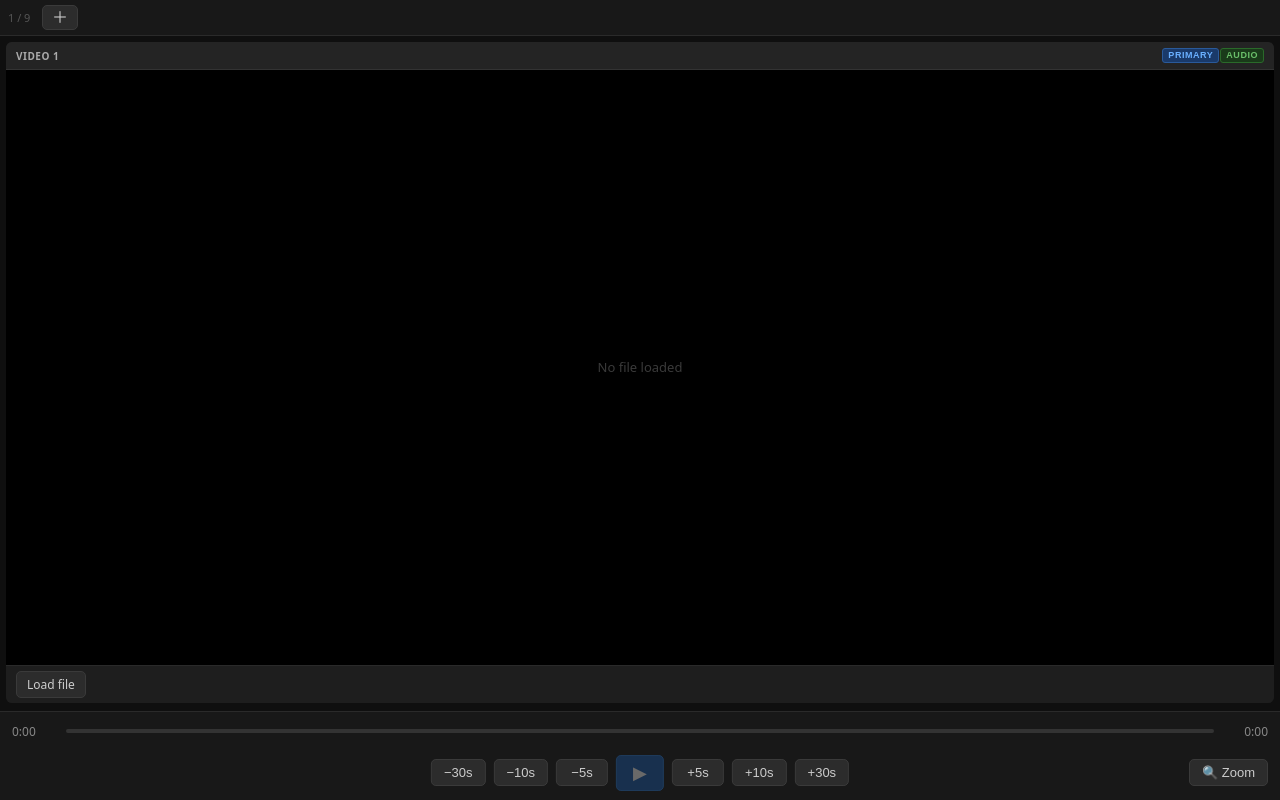
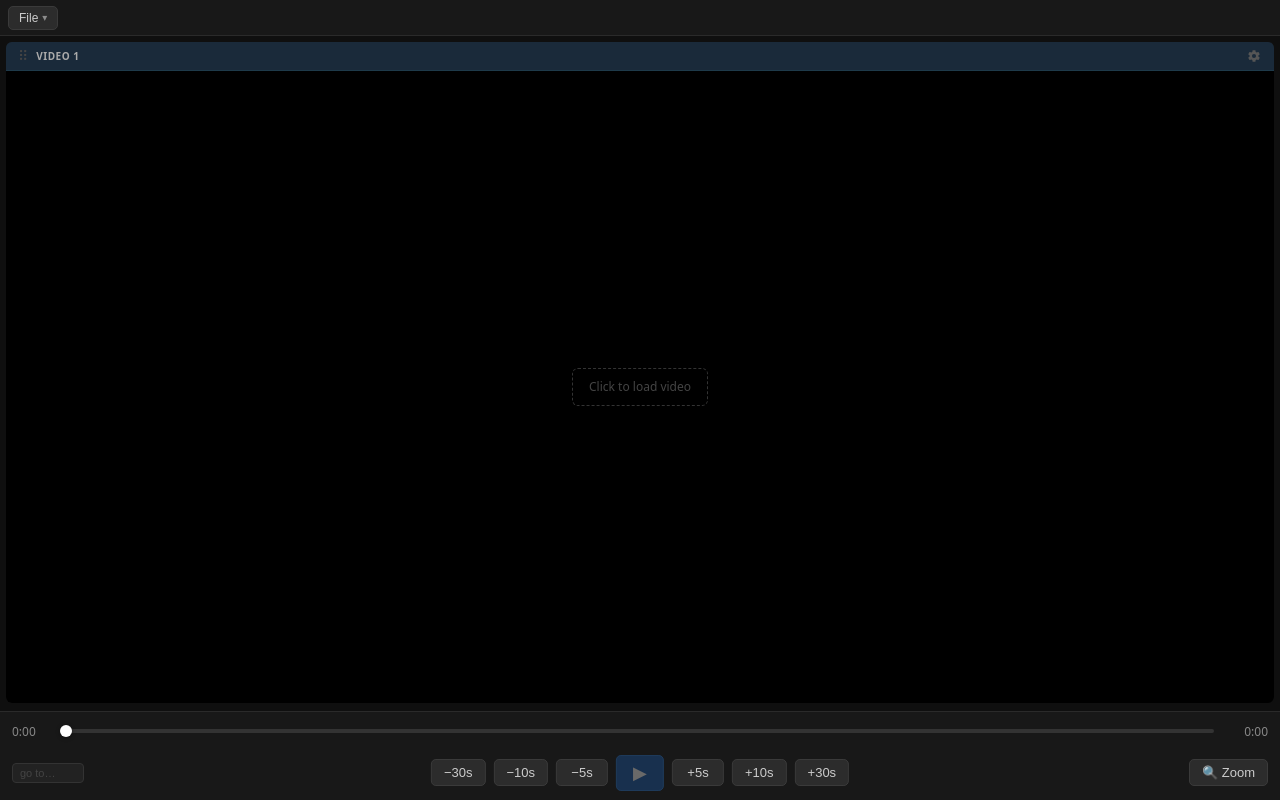
Before and after one commit to TheStaticTurtle/fastview, a Vue app: page / in a window 1280 px wide. Built offline with nearby package versions, Linux system fonts and the light colour scheme.

Commit message:
panel management, settings menu, drag reorder, seekbar improvements

```diff
--- a/src/components/PlayerPage.vue
+++ b/src/components/PlayerPage.vue
@@ -1,5 +1,5 @@
 <script setup>
-import { ref, computed, nextTick, onUnmounted } from 'vue'
+import { ref, computed, nextTick, onMounted, onUnmounted } from 'vue'
 import VideoPanel from './VideoPanel.vue'
 import TransportBar from './TransportBar.vue'
 
@@ -14,8 +14,7 @@ const gridCols   = computed(() => {
   const n = panels.value.length
   if (n <= 3) return n
   if (n === 4) return 2
-  if (n <= 6) return 3
-  return 4
+  return 3
 })
 
 // ── video element refs ────────────────────────────────────────────────────────
@@ -205,22 +204,74 @@ function seekTo(t) {
 
 function onSkip(delta) { seekTo(currentTime.value + delta) }
 
+// ── drag to reorder ───────────────────────────────────────────────────────────
+
+const dragSrcIdx = ref(null)
+const dragOverIdx = ref(null)
+
+function onPanelDragStart(i, e) {
+  dragSrcIdx.value = i
+  e.dataTransfer.effectAllowed = 'move'
+}
+
+function onPanelDragOver(i) {
+  dragOverIdx.value = i
+}
+
+function onPanelDrop(i) {
+  const src = dragSrcIdx.value
+  if (src === null || src === i) return
+  const arr = [...panels.value]
+  const [item] = arr.splice(src, 1)
+  arr.splice(i, 0, item)
+  panels.value = arr
+  panelRefs.value = []
+}
+
+function onPanelDragEnd() {
+  dragSrcIdx.value  = null
+  dragOverIdx.value = null
+}
+
 // ── zoom ──────────────────────────────────────────────────────────────────────
 
 const zoomActive = ref(false)
 const zoomLevel  = ref(2)
 const zoomRadius = ref(80)
+
+// ── file menu ─────────────────────────────────────────────────────────────────
+
+const menuOpen  = ref(false)
+const menuRef   = ref(null)
+
+function toggleMenu() { menuOpen.value = !menuOpen.value }
+
+function onDocClick(e) {
+  if (menuRef.value && !menuRef.value.contains(e.target)) menuOpen.value = false
+}
+
+onMounted(()   => document.addEventListener('mousedown', onDocClick))
+onUnmounted(() => document.removeEventListener('mousedown', onDocClick))
 </script>
 
 <template>
   <div class="player">
     <div class="topbar">
-      <span class="panel-count">{{ panels.length }} / 9</span>
-      <button
-        class="btn icon-btn" title="Add panel"
-        :disabled="panels.length >= 9"
-        @click="addPanel"
-      >＋</button>
+      <div ref="menuRef" class="menu-root">
+        <button class="btn menu-btn" :class="{ open: menuOpen }" @click="toggleMenu">
+          File <span class="menu-caret">▾</span>
+        </button>
+        <div v-if="menuOpen" class="dropdown">
+          <button
+            class="dropdown-item"
+            :disabled="panels.length >= 9"
+            @click="addPanel(); menuOpen = false"
+          >
+            <span class="item-icon">＋</span> Add panel
+            <span class="item-hint">{{ panels.length }} / 9</span>
+          </button>
+        </div>
+      </div>
     </div>
 
     <div class="panels" :style="{ '--cols': gridCols }">
@@ -238,6 +289,11 @@ const zoomRadius = ref(80)
         :zoom-level="zoomLevel"
         :zoom-radius="zoomRadius"
         :removable="panels.length > 1"
+        :class="{ 'panel--drag-over': dragOverIdx === i && dragSrcIdx !== i }"
+        @dragstart="onPanelDragStart(i, $event)"
+        @dragover="onPanelDragOver(i)"
+        @drop="onPanelDrop(i)"
+        @dragend="onPanelDragEnd"
         @remove="removePanel(i)"
         @set-primary="onSetPrimary(i)"
         @set-sound="onSetSound(i)"
@@ -287,20 +343,6 @@ const zoomRadius = ref(80)
   flex-shrink: 0;
 }
 
-.sep {
-  width: 1px;
-  height: 18px;
-  background: #333;
-  margin: 0 2px;
-}
-
-.panel-count {
-  font-size: 11px;
-  color: #555;
-  min-width: 28px;
-  font-variant-numeric: tabular-nums;
-}
-
 .btn {
   background: #2c2c2c;
   color: #ccc;
@@ -315,10 +357,73 @@ const zoomRadius = ref(80)
 .btn:hover    { background: #3a3a3a; color: #fff; }
 .btn:disabled { opacity: 0.35; cursor: not-allowed; }
 
-.icon-btn {
-  padding: 2px 9px;
-  font-size: 16px;
-  line-height: 1.2;
+/* ── file menu ── */
+.menu-root {
+  position: relative;
+}
+
+.menu-btn {
+  display: flex;
+  align-items: center;
+  gap: 4px;
+}
+.menu-btn.open {
+  background: #3a3a3a;
+  color: #fff;
+}
+
+.menu-caret {
+  font-size: 10px;
+  opacity: 0.6;
+}
+
+.dropdown {
+  position: absolute;
+  top: calc(100% + 4px);
+  left: 0;
+  min-width: 180px;
+  background: #222;
+  border: 1px solid #3a3a3a;
+  border-radius: 6px;
+  padding: 4px;
+  z-index: 100;
+  box-shadow: 0 6px 20px rgba(0,0,0,0.5);
+}
+
+.dropdown-item {
+  display: flex;
+  align-items: center;
+  gap: 8px;
+  width: 100%;
+  background: none;
+  border: none;
+  border-radius: 4px;
+  color: #ccc;
+  font-size: 13px;
+  padding: 6px 10px;
+  cursor: pointer;
+  text-align: left;
+  transition: background 0.1s, color 0.1s;
+}
+.dropdown-item:hover:not(:disabled) { background: #333; color: #fff; }
+.dropdown-item:disabled { opacity: 0.4; cursor: not-allowed; }
+
+.item-icon {
+  font-size: 15px;
+  line-height: 1;
+  color: #888;
+}
+
+.item-hint {
+  margin-left: auto;
+  font-size: 11px;
+  color: #555;
+  font-variant-numeric: tabular-nums;
+}
+
+:deep(.panel--drag-over) {
+  outline: 2px solid #4a9eff;
+  outline-offset: -2px;
 }
 
 .panels {
--- a/src/components/TransportBar.vue
+++ b/src/components/TransportBar.vue
@@ -36,6 +36,27 @@ function onSeekStart()  { isSeeking.value = true }
 function onSeekInput(e) { emit('seek', parseFloat(e.target.value)) }
 function onSeekEnd(e)   { emit('seek', parseFloat(e.target.value)); isSeeking.value = false }
 
+// ── go-to input ───────────────────────────────────────────────────────────────
+
+const gotoValue = ref('')
+
+function parseGoto(str) {
+  const s = str.trim()
+  if (!s) return null
+  // h:mm:ss or m:ss
+  const parts = s.split(':').map(Number)
+  if (parts.some(isNaN)) return null
+  if (parts.length === 3) return parts[0] * 3600 + parts[1] * 60 + parts[2]
+  if (parts.length === 2) return parts[0] * 60 + parts[1]
+  return parts[0]
+}
+
+function onGotoCommit() {
+  const t = parseGoto(gotoValue.value)
+  if (t !== null) emit('seek', t)
+  gotoValue.value = ''
+}
+
 defineExpose({ isSeeking })
 </script>
 
@@ -45,6 +66,7 @@ defineExpose({ isSeeking })
       <span class="time-label">{{ fmt(currentTime) }}</span>
       <div class="seekbar-track">
         <div class="seekbar-fill" :style="{ width: seekPct + '%' }" />
+        <div class="seekbar-ball" :style="{ left: seekPct + '%' }" />
         <input
           type="range" class="seekbar"
           min="0" :max="duration || 100" step="0.05"
@@ -58,6 +80,15 @@ defineExpose({ isSeeking })
     </div>
 
     <div class="bottom-row">
+      <!-- go-to input (left) -->
+      <input
+        class="goto-input"
+        v-model="gotoValue"
+        placeholder="go to…"
+        @keydown.enter="onGotoCommit"
+        @blur="onGotoCommit"
+      />
+
       <!-- playback controls (centred) -->
       <div class="btn-row">
         <button class="btn skip-btn" @click="emit('skip', -30)">−30s</button>
@@ -119,6 +150,20 @@ defineExpose({ isSeeking })
   padding-bottom: 18px;
 }
 
+.goto-input {
+  width: 72px;
+  background: #222;
+  border: 1px solid #333;
+  border-radius: 4px;
+  color: #aaa;
+  font-size: 11px;
+  padding: 3px 7px;
+  outline: none;
+  font-variant-numeric: tabular-nums;
+}
+.goto-input::placeholder { color: #444; }
+.goto-input:focus { border-color: #555; color: #e8e8e8; }
+
 .time-label {
   font-size: 12px;
   color: #888;
@@ -142,6 +187,23 @@ defineExpose({ isSeeking })
   background: #4a9eff;
   border-radius: 2px;
   pointer-events: none;
+}
+
+.seekbar-ball {
+  position: absolute;
+  top: 50%;
+  width: 12px;
+  height: 12px;
+  background: #fff;
+  border-radius: 50%;
+  transform: translate(-50%, -50%);
+  pointer-events: none;
+  box-shadow: 0 1px 4px rgba(0,0,0,0.4);
+  transition: transform 0.1s;
+}
+
+.seekbar-track:hover .seekbar-ball {
+  transform: translate(-50%, -50%) scale(1.25);
 }
 
 .seekbar {
--- a/src/components/VideoPanel.vue
+++ b/src/components/VideoPanel.vue
@@ -1,5 +1,6 @@
 <script setup>
 import { ref, watch, onMounted, onUnmounted, nextTick } from 'vue'
+import SettingsIcon from './icons/SettingsIcon.vue'
 
 const props = defineProps({
   name:       { type: String,  required: true },
@@ -19,6 +20,7 @@ const emit = defineEmits([
   'update:offset',
   'loadedmetadata',
   'ended',
+  'dragstart', 'dragover', 'drop', 'dragend',
   'set-primary',
   'set-sound',
   'update:name',
@@ -27,10 +29,24 @@ const emit = defineEmits([
 
 // ── video + canvas refs ───────────────────────────────────────────────────────
 
-const videoEl  = ref(null)
-const canvasEl = ref(null)
+const videoEl   = ref(null)
+const canvasEl  = ref(null)
 const wrapperEl = ref(null)
+const fileInput = ref(null)
 defineExpose({ videoEl })
+
+// ── settings menu ────────────────────────────────────────────────────────────
+
+const settingsOpen = ref(false)
+const settingsRoot = ref(null)
+
+function onDocClick(e) {
+  if (settingsRoot.value && !settingsRoot.value.contains(e.target)) {
+    settingsOpen.value = false
+  }
+}
+onMounted(()   => document.addEventListener('mousedown', onDocClick))
+// onUnmounted listener added below alongside magnifier cleanup
 
 // ── name editing ──────────────────────────────────────────────────────────────
 
@@ -172,12 +188,24 @@ onMounted(() => {
   ro = new ResizeObserver(syncCanvasSize)
   ro.observe(canvasEl.value)
 })
-onUnmounted(() => { ro?.disconnect(); stopLoop() })
+onUnmounted(() => {
+  ro?.disconnect()
+  stopLoop()
+  document.removeEventListener('mousedown', onDocClick)
+})
 </script>
 
 <template>
-  <div class="panel">
-    <div class="panel-header">
+  <div
+    class="panel"
+    draggable="true"
+    @dragstart="emit('dragstart', $event)"
+    @dragover.prevent="emit('dragover', $event)"
+    @drop.prevent="emit('drop', $event)"
+    @dragend="emit('dragend', $event)"
+  >
+    <div class="panel-header" :class="{ 'header--primary': isPrimary, 'header--sound': hasSound && !isPrimary, 'header--both': isPrimary && hasSound }">
+      <span class="drag-handle" title="Drag to reorder">⠿</span>
       <input
         v-if="editing"
         ref="nameInput"
@@ -189,16 +217,40 @@ onUnmounted(() => { ro?.disconnect(); stopLoop() })
       />
       <span v-else class="panel-label" title="Click to rename" @click="startEdit">{{ name }}</span>
       <div class="header-actions">
+        <div ref="settingsRoot" class="settings-root">
+          <button
+            class="settings-btn" :class="{ open: settingsOpen }"
+            title="Panel settings"
+            @click="settingsOpen = !settingsOpen"
+          >
+            <SettingsIcon class="settings-icon" />
+          </button>
+          <div v-if="settingsOpen" class="settings-dropdown">
+            <div class="settings-row">
+              <span class="settings-label">Primary</span>
               <button
                 class="badge-btn primary-btn" :class="{ active: isPrimary }"
-          :title="isPrimary ? 'Sync master' : 'Set as sync master'"
                 @click="emit('set-primary')"
-        >primary</button>
+              >{{ isPrimary ? 'active' : 'set' }}</button>
+            </div>
+            <div class="settings-row">
+              <span class="settings-label">Audio</span>
               <button
                 class="badge-btn sound-btn" :class="{ active: hasSound }"
-          :title="hasSound ? 'Sound source' : 'Switch sound here'"
                 @click="emit('set-sound')"
-        >audio</button>
+              >{{ hasSound ? 'active' : 'set' }}</button>
+            </div>
+            <div class="settings-row settings-row--offset">
+              <span class="settings-label">Offset (s)</span>
+              <input
+                type="number" class="settings-offset-input"
+                :value="offset" step="0.1"
+                :disabled="isPrimary"
+                @change="emit('update:offset', parseFloat($event.target.value))"
+              />
+            </div>
+          </div>
+        </div>
         <button v-if="removable" class="remove-btn" title="Remove panel" @click="emit('remove')">✕</button>
       </div>
     </div>
@@ -210,10 +262,15 @@ onUnmounted(() => { ro?.disconnect(); stopLoop() })
         :muted="!hasSound"
         class="video"
         preload="metadata"
+        @dblclick="src ? fileInput.click() : undefined"
         @loadedmetadata="emit('loadedmetadata', $event)"
         @ended="emit('ended', $event)"
       />
-      <div v-if="!src" class="placeholder">No file loaded</div>
+      <label v-if="!src" class="load-overlay">
+        <span class="load-overlay-text">Click to load video</span>
+        <input ref="fileInput" type="file" accept="video/*" @change="onFileChange" hidden />
+      </label>
+      <input v-else ref="fileInput" type="file" accept="video/*" @change="onFileChange" hidden />
       <canvas
         ref="canvasEl"
         class="magnifier-canvas"
@@ -223,23 +280,8 @@ onUnmounted(() => { ro?.disconnect(); stopLoop() })
       />
     </div>
 
-    <div class="panel-footer">
-      <label class="btn load-btn">
-        Load file
-        <input type="file" accept="video/*" @change="onFileChange" hidden />
-      </label>
+  </div>
 
-      <div v-if="!isPrimary" class="offset-row">
-        <span class="offset-label">Offset</span>
-        <input
-          type="number" class="offset-input"
-          :value="offset" step="0.1"
-          @change="emit('update:offset', parseFloat($event.target.value))"
-        />
-        <span class="offset-unit">s</span>
-      </div>
-    </div>
-  </div>
 </template>
 
 <style scoped>
@@ -260,7 +302,22 @@ onUnmounted(() => { ro?.disconnect(); stopLoop() })
   border-bottom: 1px solid #333;
   min-height: 28px;
   flex-shrink: 0;
+  transition: background 0.2s, border-color 0.2s;
 }
+.header--primary  { background: #1a2e4a; border-color: #1e3f6a; }
+.header--sound    { background: #1a2e1a; border-color: #1e4a1e; }
+.header--both     { background: #1a2a3a; border-color: #1e3a4a; }
+
+.drag-handle {
+  font-size: 14px;
+  color: #444;
+  cursor: grab;
+  user-select: none;
+  padding: 0 2px;
+  line-height: 1;
+}
+.drag-handle:hover { color: #777; }
+.panel:active .drag-handle { cursor: grabbing; }
 
 .panel-label {
   font-size: 10px;
@@ -349,15 +406,26 @@ onUnmounted(() => { ro?.disconnect(); stopLoop() })
   object-fit: contain;
 }
 
-.placeholder {
+.load-overlay {
   position: absolute;
   inset: 0;
   display: flex;
   align-items: center;
   justify-content: center;
-  color: #3a3a3a;
-  font-size: 13px;
-  pointer-events: none;
+  cursor: pointer;
+}
+
+.load-overlay-text {
+  padding: 8px 16px;
+  border-radius: 6px;
+  border: 1px dashed #333;
+  color: #444;
+  font-size: 12px;
+  transition: border-color 0.15s, color 0.15s;
+}
+.load-overlay:hover .load-overlay-text {
+  border-color: #666;
+  color: #999;
 }
 
 .magnifier-canvas {
@@ -372,51 +440,77 @@ onUnmounted(() => { ro?.disconnect(); stopLoop() })
   cursor: crosshair;
 }
 
-.panel-footer {
+
+/* ── settings menu ── */
+.settings-root {
+  position: relative;
+}
+
+.settings-btn {
   display: flex;
   align-items: center;
-  gap: 10px;
-  padding: 5px 10px;
-  background: #1e1e1e;
-  border-top: 1px solid #2a2a2a;
-  flex-shrink: 0;
-  min-height: 38px;
+  justify-content: center;
+  background: none;
+  border: none;
+  cursor: pointer;
+  padding: 2px 3px;
+  color: #555;
+  border-radius: 3px;
+  transition: color 0.15s, background 0.15s;
+}
+.settings-btn:hover { color: #aaa; background: #2a2a2a; }
+.settings-btn.open  { color: #ccc; background: #2a2a2a; }
+
+.settings-icon {
+  width: 14px;
+  height: 14px;
 }
 
-.btn {
-  background: #2c2c2c;
-  color: #ccc;
+.settings-dropdown {
+  position: absolute;
+  top: calc(100% + 6px);
+  right: 0;
+  min-width: 170px;
+  background: #222;
   border: 1px solid #3a3a3a;
-  border-radius: 5px;
-  cursor: pointer;
-  font-size: 12px;
-  padding: 3px 10px;
-  transition: background 0.12s, color 0.12s;
-  white-space: nowrap;
+  border-radius: 6px;
+  padding: 6px;
+  z-index: 50;
+  box-shadow: 0 6px 20px rgba(0,0,0,0.55);
+  display: flex;
+  flex-direction: column;
+  gap: 2px;
 }
-.btn:hover { background: #3a3a3a; color: #fff; }
 
-.offset-row {
+.settings-row {
   display: flex;
   align-items: center;
-  gap: 5px;
-  margin-left: auto;
+  justify-content: space-between;
+  padding: 5px 8px;
+  border-radius: 4px;
+  gap: 12px;
 }
-.offset-label { font-size: 11px; color: #666; }
-.offset-input {
-  width: 62px;
+.settings-row:hover { background: #2a2a2a; }
+
+.settings-label {
+  font-size: 12px;
+  color: #888;
+}
+
+.settings-offset-input {
+  width: 68px;
   background: #2c2c2c;
   border: 1px solid #3a3a3a;
   border-radius: 4px;
   color: #e8e8e8;
-  font-size: 13px;
-  padding: 2px 5px;
+  font-size: 12px;
+  padding: 3px 6px;
   text-align: right;
   outline: none;
   -moz-appearance: textfield;
 }
-.offset-input:focus { border-color: #555; }
-.offset-input::-webkit-outer-spin-button,
-.offset-input::-webkit-inner-spin-button { -webkit-appearance: none; }
-.offset-unit { font-size: 11px; color: #555; }
+.settings-offset-input:focus { border-color: #555; }
+.settings-offset-input:disabled { opacity: 0.35; cursor: not-allowed; }
+.settings-offset-input::-webkit-outer-spin-button,
+.settings-offset-input::-webkit-inner-spin-button { -webkit-appearance: none; }
 </style>
--- /dev/null
+++ b/src/components/icons/SettingsIcon.vue
@@ -0,0 +1,3 @@
+<template>
+    <svg xmlns="http://www.w3.org/2000/svg" viewBox="0 0 24 24" fill="currentColor"><title>cog</title><path d="M12,15.5A3.5,3.5 0 0,1 8.5,12A3.5,3.5 0 0,1 12,8.5A3.5,3.5 0 0,1 15.5,12A3.5,3.5 0 0,1 12,15.5M19.43,12.97C19.47,12.65 19.5,12.33 19.5,12C19.5,11.67 19.47,11.34 19.43,11L21.54,9.37C21.73,9.22 21.78,8.95 21.66,8.73L19.66,5.27C19.54,5.05 19.27,4.96 19.05,5.05L16.56,6.05C16.04,5.66 15.5,5.32 14.87,5.07L14.5,2.42C14.46,2.18 14.25,2 14,2H10C9.75,2 9.54,2.18 9.5,2.42L9.13,5.07C8.5,5.32 7.96,5.66 7.44,6.05L4.95,5.05C4.73,4.96 4.46,5.05 4.34,5.27L2.34,8.73C2.21,8.95 2.27,9.22 2.46,9.37L4.57,11C4.53,11.34 4.5,11.67 4.5,12C4.5,12.33 4.53,12.65 4.57,12.97L2.46,14.63C2.27,14.78 2.21,15.05 2.34,15.27L4.34,18.73C4.46,18.95 4.73,19.03 4.95,18.95L7.44,17.94C7.96,18.34 8.5,18.68 9.13,18.93L9.5,21.58C9.54,21.82 9.75,22 10,22H14C14.25,22 14.46,21.82 14.5,21.58L14.87,18.93C15.5,18.67 16.04,18.34 16.56,17.94L19.05,18.95C19.27,19.03 19.54,18.95 19.66,18.73L21.66,15.27C21.78,15.05 21.73,14.78 21.54,14.63L19.43,12.97Z" /></svg>
+</template>
```
Also changed, not shown: 2 other files (tests, documents, lock files or other folders). Lines whose indentation alone changed are shown as unchanged.
